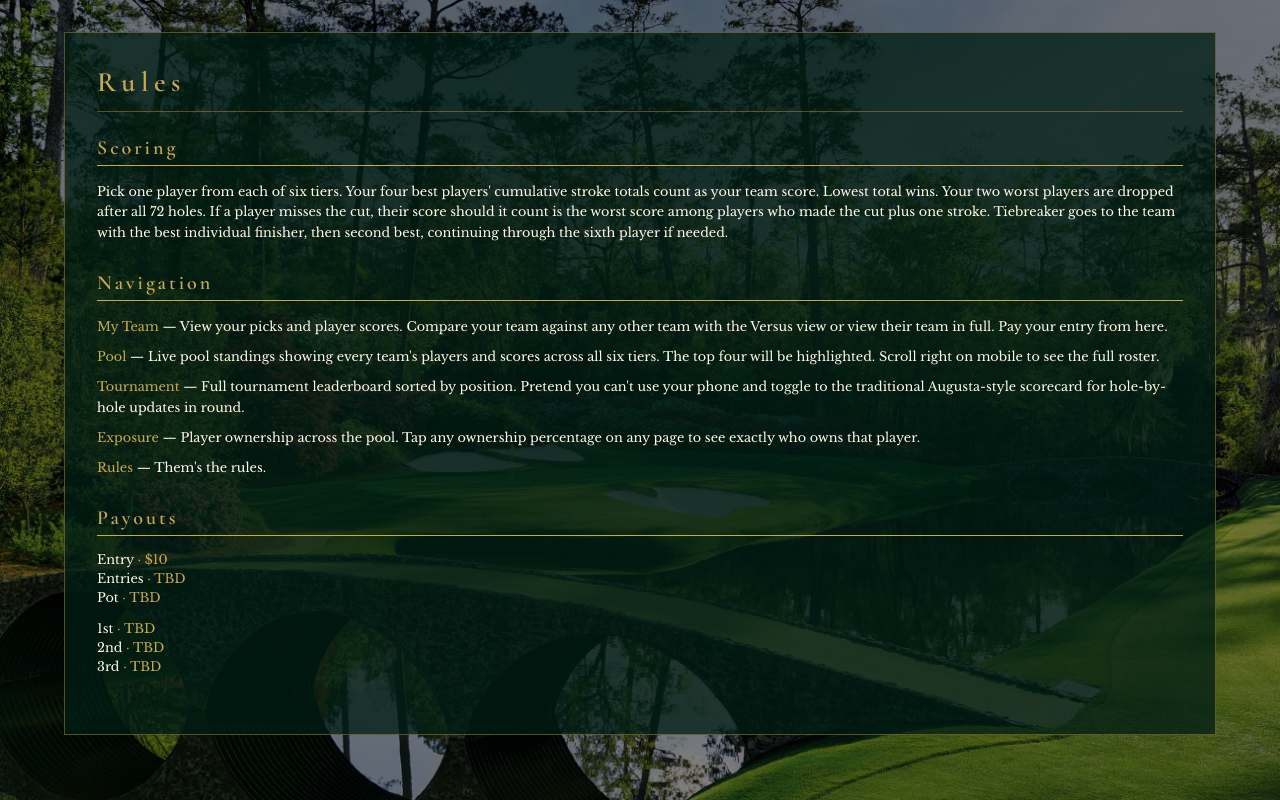
After one commit to coryinsiderz/masters-pool, a Flask app: template templates/rules.html in a window 1280 px wide. The commit adds this page. Run offline with Flask 3, Linux system fonts and the light colour scheme; the template is opened without the code that fills it, so the values that code supplies are empty; some libraries are stand-ins or nearby versions.

Commit message:
feat: rules page with scoring, navigation guide, dynamic payouts
New /rules route with three sections: scoring explanation (4-of-6 best,
MC penalty, tiebreaker), navigation guide for each tab, and payouts
calculated from entry count (60/25/15 split rounded to $5). Payouts
show TBD pre-lock, actual values post-lock. Nav link added after
Exposure.

Co-Authored-By: Claude Opus 4.6 (1M context) <noreply@anthropic.com>

```diff
--- a/app.py
+++ b/app.py
@@ -160,6 +160,7 @@ from routes.scores import scores_bp
 from routes.admin import admin_bp
 from routes.team import team_bp
 from routes.exposure import exposure_bp
+from routes.rules import rules_bp
 
 app.register_blueprint(auth_bp)
 app.register_blueprint(picks_bp)
@@ -168,6 +169,7 @@ app.register_blueprint(scores_bp)
 app.register_blueprint(admin_bp)
 app.register_blueprint(team_bp)
 app.register_blueprint(exposure_bp)
+app.register_blueprint(rules_bp)
 
 # Start scheduler if appropriate
 if _should_start_scheduler():
--- a/config.py
+++ b/config.py
@@ -8,7 +8,7 @@ load_dotenv()
 class Config:
     DATABASE_URL = os.environ["DATABASE_URL"]
     SECRET_KEY = os.environ["SECRET_KEY"]
-    PICKS_DEADLINE = "2026-04-01T07:30:00-04:00"
+    PICKS_DEADLINE = "2026-04-09T07:30:00-04:00"
     ESPN_POLL_INTERVAL = int(os.environ.get("ESPN_POLL_INTERVAL", 300))
     ADMIN_USERNAME = os.environ.get("ADMIN_USERNAME", "cory")
     ENABLE_POLLING = os.environ.get("ENABLE_POLLING", "1")
--- a/static/css/style.css
+++ b/static/css/style.css
@@ -745,6 +745,52 @@ input:-webkit-autofill:focus {
     align-items: center;
 }
 
+/* ── Rules page ── */
+
+.rules-section {
+    margin-bottom: 1.75rem;
+}
+
+.rules-heading {
+    font-family: 'Cormorant Garamond', Georgia, serif;
+    color: var(--augusta-gold);
+    font-size: 1rem;
+    font-weight: 600;
+    border-bottom: 1px solid var(--augusta-gold);
+    padding-bottom: 0.3rem;
+    margin-bottom: 0.75rem;
+    margin-top: 0;
+    letter-spacing: 0.05em;
+}
+
+.rules-section p {
+    color: var(--augusta-cream);
+    font-family: 'Libre Baskerville', Georgia, serif;
+    font-size: 0.8rem;
+    line-height: 1.6;
+    margin-bottom: 0.6rem;
+    margin-top: 0;
+}
+
+.rules-tab-name {
+    color: var(--augusta-gold);
+}
+
+.payout-line {
+    color: var(--augusta-cream);
+    font-family: 'Libre Baskerville', Georgia, serif;
+    font-size: 0.8rem;
+    margin-bottom: 0.25rem;
+}
+
+.payout-value {
+    color: var(--augusta-gold);
+}
+
+.payout-spacer {
+    height: 0.75rem;
+}
+
 
 .flash-error {
     background: rgba(196, 30, 58, 0.2);
--- a/templates/base.html
+++ b/templates/base.html
@@ -27,6 +27,7 @@
                 <li><a href="{{ url_for('leaderboard.leaderboard') }}">Pool</a></li>
                 <li><a href="{{ url_for('scores.scores') }}">Tournament</a></li>
                 <li><a href="{{ url_for('exposure.exposure') }}">Exposure</a></li>
+                <li><a href="{{ url_for('rules.rules') }}">Rules</a></li>
                 {% if is_admin %}
                 <li><a href="{{ url_for('admin.admin') }}">Admin</a></li>
                 {% endif %}
--- /dev/null
+++ b/templates/rules.html
@@ -0,0 +1,43 @@
+{% extends "base.html" %}
+
+{% block title %}Rules{% endblock %}
+
+{% block content %}
+<div class="page-container">
+    <h1>Rules</h1>
+
+    <div class="rules-section">
+        <h2 class="rules-heading">Scoring</h2>
+        <p>Pick one player from each of six tiers. Your four best players' cumulative stroke totals count as your team score. Lowest total wins. Your two worst players are dropped after all 72 holes. If a player misses the cut, their score should it count is the worst score among players who made the cut plus one stroke. Tiebreaker goes to the team with the best individual finisher, then second best, continuing through the sixth player if needed.</p>
+    </div>
+
+    <div class="rules-section">
+        <h2 class="rules-heading">Navigation</h2>
+        <p><span class="rules-tab-name">My Team</span> — View your picks and player scores. Compare your team against any other team with the Versus view or view their team in full. Pay your entry from here.</p>
+        <p><span class="rules-tab-name">Pool</span> — Live pool standings showing every team's players and scores across all six tiers. The top four will be highlighted. Scroll right on mobile to see the full roster.</p>
+        <p><span class="rules-tab-name">Tournament</span> — Full tournament leaderboard sorted by position. Pretend you can't use your phone and toggle to the traditional Augusta-style scorecard for hole-by-hole updates in round.</p>
+        <p><span class="rules-tab-name">Exposure</span> — Player ownership across the pool. Tap any ownership percentage on any page to see exactly who owns that player.</p>
+        <p><span class="rules-tab-name">Rules</span> — Them's the rules.</p>
+    </div>
+
+    <div class="rules-section">
+        <h2 class="rules-heading">Payouts</h2>
+        <div class="payout-line">Entry <span class="payout-value">&middot; $10</span></div>
+        {% if picks_locked %}
+        <div class="payout-line">Entries <span class="payout-value">&middot; {{ total_entries }}</span></div>
+        <div class="payout-line">Pot <span class="payout-value">&middot; ${{ total_pot }}</span></div>
+        <div class="payout-spacer"></div>
+        <div class="payout-line">1st <span class="payout-value">&middot; ${{ payout_1st }}</span></div>
+        <div class="payout-line">2nd <span class="payout-value">&middot; ${{ payout_2nd }}</span></div>
+        <div class="payout-line">3rd <span class="payout-value">&middot; ${{ payout_3rd }}</span></div>
+        {% else %}
+        <div class="payout-line">Entries <span class="payout-value">&middot; TBD</span></div>
+        <div class="payout-line">Pot <span class="payout-value">&middot; TBD</span></div>
+        <div class="payout-spacer"></div>
+        <div class="payout-line">1st <span class="payout-value">&middot; TBD</span></div>
+        <div class="payout-line">2nd <span class="payout-value">&middot; TBD</span></div>
+        <div class="payout-line">3rd <span class="payout-value">&middot; TBD</span></div>
+        {% endif %}
+    </div>
+</div>
+{% endblock %}
```
Also changed, not shown: routes/rules.py (added, +40 -0 lines).
